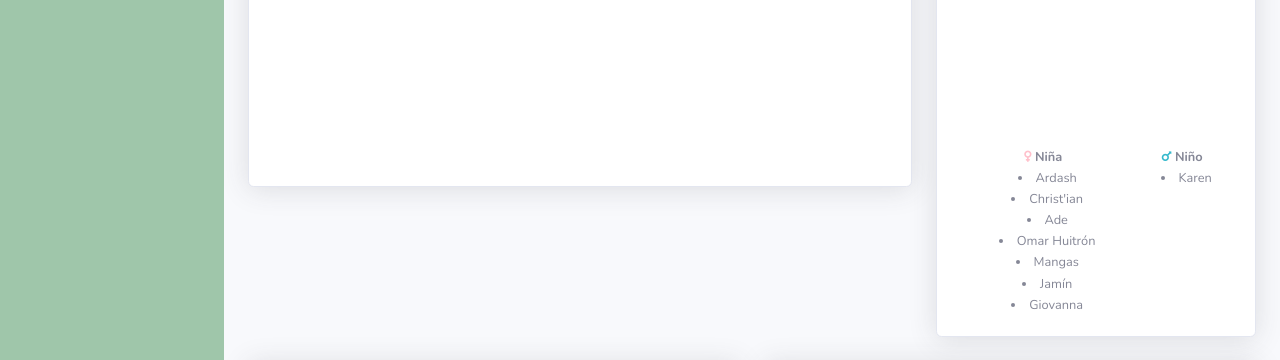
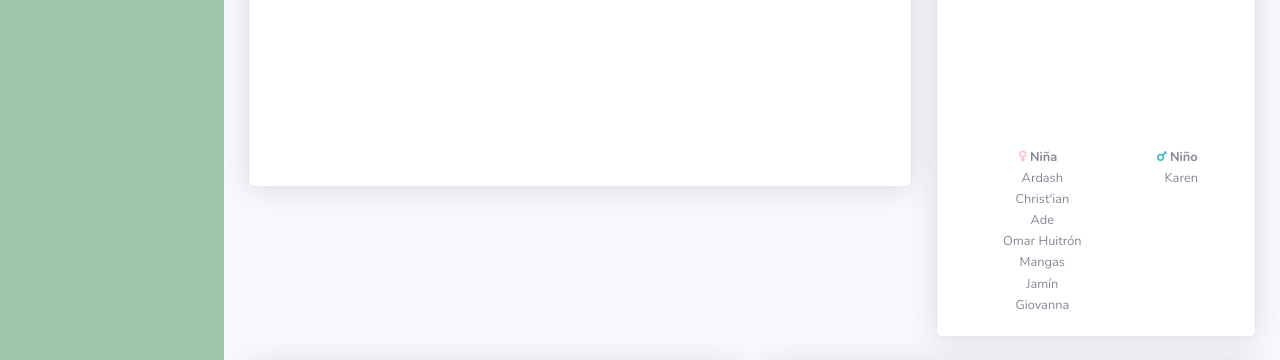
Before and after one commit to ardache/bby2, a website with bundled scripts: page index.html in a window 1280 px wide. Shown: the part 1315-1675 px from the top of the page. Built offline with nearby package versions, Linux system fonts and the light colour scheme.

Commit message:
production: update pie chart without dots in list

```diff
--- a/index.html
+++ b/index.html
@@ -46,7 +46,7 @@
         <a class="nav-link" href="index.html">
           <i class="fas fa-fw fa-baby-carriage"></i>
           <span>Inicio</span></a>
-      </li>
+
 
       <!-- Divider -->
       <hr class="sidebar-divider">
@@ -72,7 +72,7 @@
             <!-- <a class="collapse-item" href="https://forms.gle/HfEDW5G5vKwtFzwd9" target="_blank">Tamaño de Barriga</a> -->
           </div>
         </div>
-      </li>
+
 
 
 
@@ -105,21 +105,21 @@
             <a class="collapse-item" href="https://www.shein.com.mx/kids?icn=KidsHomePage&ici=mx_tab04" target="_blank">Shein</a> -->
           </div>
         </div>
-      </li>
+
 
       <!-- Nav Item - Charts
       <li class="nav-item">
         <a class="nav-link" href="charts.html">
           <i class="fas fa-fw fa-chart-area"></i>
           <span>Charts</span></a>
-      </li>
+
 
       Nav Item - Tables
       <li class="nav-item">
         <a class="nav-link" href="tables.html">
           <i class="fas fa-fw fa-table"></i>
           <span>Tables</span></a>
-      </li> -->
+       -->
 
       <!-- Divider -->
       <hr class="sidebar-divider d-none d-md-block">
@@ -179,7 +179,7 @@
                   </div>
                 </form>
               </div>
-            </li>
+
 
             <!-- Nav Item - Alerts -->
             <li class="nav-item dropdown no-arrow mx-1">
@@ -228,7 +228,7 @@
                 </a>
                 <a class="dropdown-item text-center small text-gray-500" href="#">Ver Todas las alertas</a>
               </div>
-            </li>
+
 
             <!-- Nav Item - Messages -->
             <li class="nav-item dropdown no-arrow mx-1">
@@ -274,7 +274,7 @@
                 </a>
                 <a class="dropdown-item text-center small text-gray-500" href="#">Leer mas mensajes</a>
               </div>
-            </li>
+
 
             <div class="topbar-divider d-none d-sm-block"></div>
 
@@ -304,7 +304,7 @@
                   Logout
                 </a>
               </div>
-            </li>
+
 
           </ul>
 
@@ -503,26 +503,26 @@
                       </tr>
                       <div class="text-left small">
                         <tr>
-                          <td><li>Ardash</li></td>
-                          <td><li>Karen</li></td>
+                          <td>Ardash</td>
+                          <td>Karen</td>
                         </tr>
                         <tr>
-                          <td><li>Christ'ian</li></td>
+                          <td>Christ'ian</td>
                         </tr>
                         <tr>
-                          <td><li>Ade</li></td>
+                          <td>Ade</td>
                         </tr>
                         <tr>
-                          <td><li>Omar Huitrón</li></td>
+                          <td>Omar Huitrón</td>
                         </tr>
                         <tr>
-                          <td><li>Mangas</li></td>
+                          <td>Mangas</td>
                         </tr>
                         <tr>
-                          <td><li>Jamín</li></td>
+                          <td>Jamín</td>
                         </tr>
                         <tr>
-                          <td><li>Giovanna</li></td>
+                          <td>Giovanna</td>
                         </tr>
                       </div>
                     </table>
```
